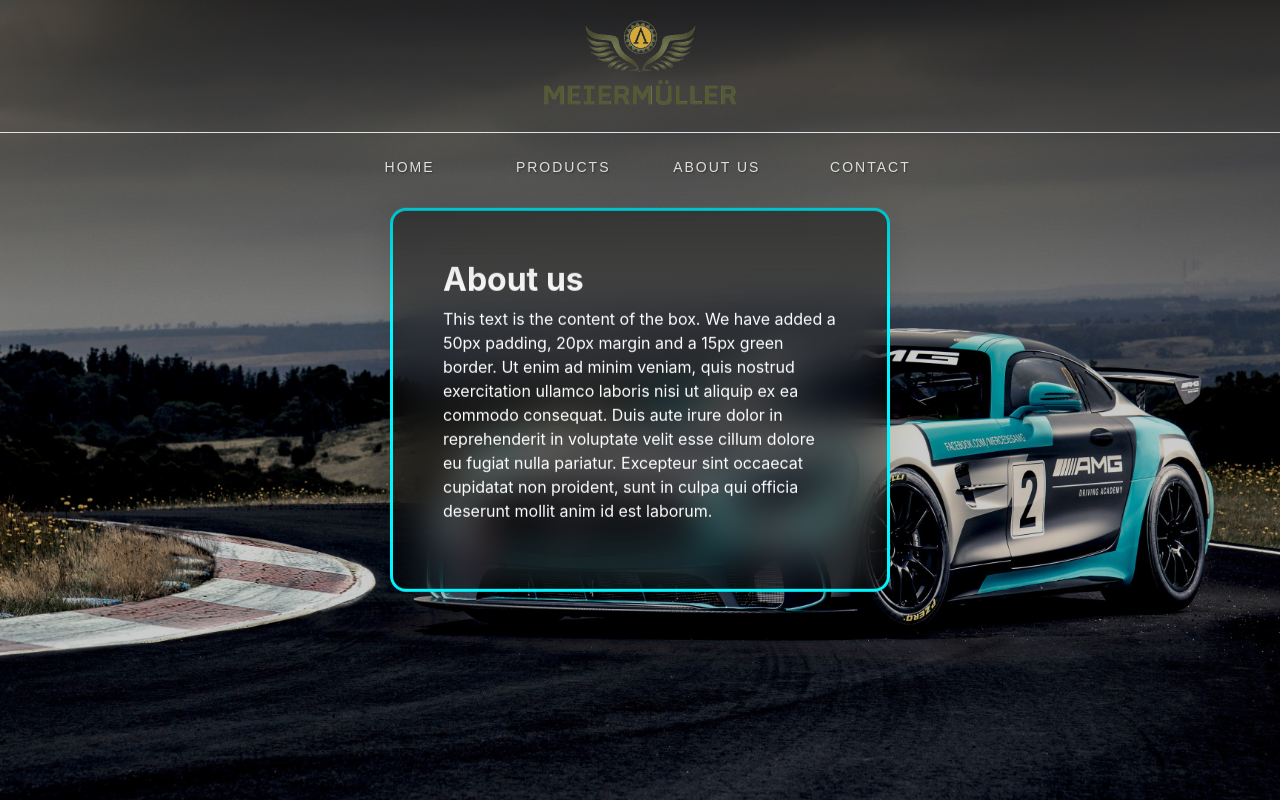
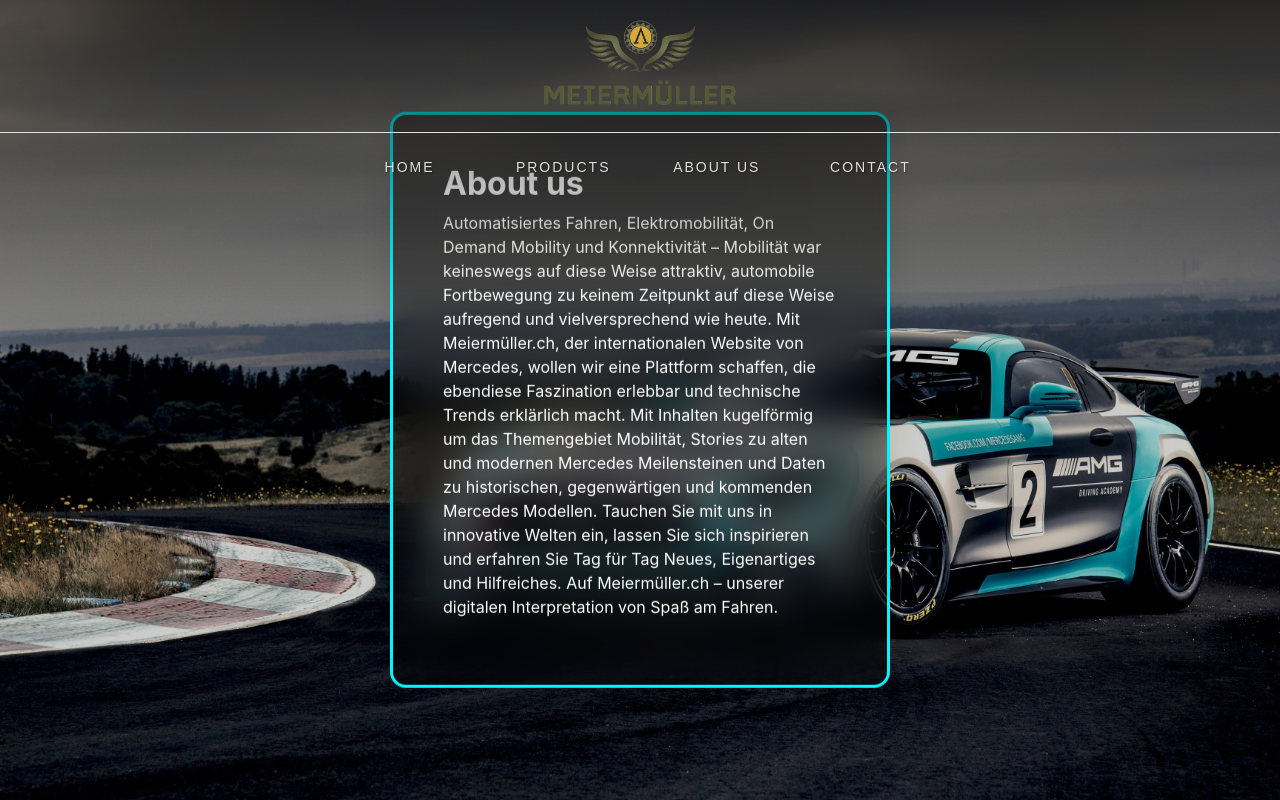
Before and after one commit to Mustafa-Sagaaro/ResponsiveWebseiteumsetzen, a plain HTML site: page about.html in a window 1280 px wide. Drawn offline with nearby package versions, Linux system fonts and the light colour scheme.

Commit message:
Text aktualisiert

```diff
--- a/about.html
+++ b/about.html
@@ -66,7 +66,7 @@
   position: absolute;
   filter: brightness(0.8);">
     <style>
-         div.box {
+        div.box {
             background: rgba(0, 0, 0, 0.404);
             border-radius: 16px;
             box-shadow: 0 4px 30px rgba(0, 0, 0, 0.1);
@@ -82,17 +82,21 @@
         }
     </style>
     <div class="d-flex justify-content-center">
-        <div class ="box justify-content-center">
+        <div class="box justify-content-center">
             <h2><strong style="color: white"> About us</strong></h2>
 
             <p style="color: rgb(255, 255, 255);">
-            This text is the content of the box. We have added a 50px padding, 20px margin and a 15px green border. Ut
-            enim ad minim veniam, quis nostrud exercitation ullamco laboris nisi ut aliquip ex ea commodo consequat.
-            Duis aute irure dolor in reprehenderit in voluptate velit esse cillum dolore eu fugiat nulla pariatur.
-            Excepteur sint occaecat cupidatat non proident, sunt in culpa qui officia deserunt mollit anim id est
-            laborum.</p>
+                Automatisiertes Fahren, Elektromobilität, On Demand Mobility und Konnektivität – Mobilität war
+                keineswegs auf diese Weise attraktiv, automobile Fortbewegung zu keinem Zeitpunkt auf diese Weise
+                aufregend und vielversprechend wie heute. Mit Meiermüller.ch, der internationalen Website von Mercedes,
+                wollen wir eine Plattform schaffen, die ebendiese Faszination erlebbar und technische Trends erklärlich
+                macht. Mit Inhalten kugelförmig um das Themengebiet Mobilität, Stories zu alten und modernen Mercedes
+                Meilensteinen und Daten zu historischen, gegenwärtigen und kommenden Mercedes Modellen.
+                Tauchen Sie mit uns in innovative Welten ein, lassen Sie sich inspirieren und erfahren Sie Tag für Tag
+                Neues, Eigenartiges und Hilfreiches. Auf Meiermüller.ch – unserer digitalen Interpretation von Spaß am
+                Fahren.</p>
         </div>
     </div>
-    </body>
+</body>
 
 </html>
```
